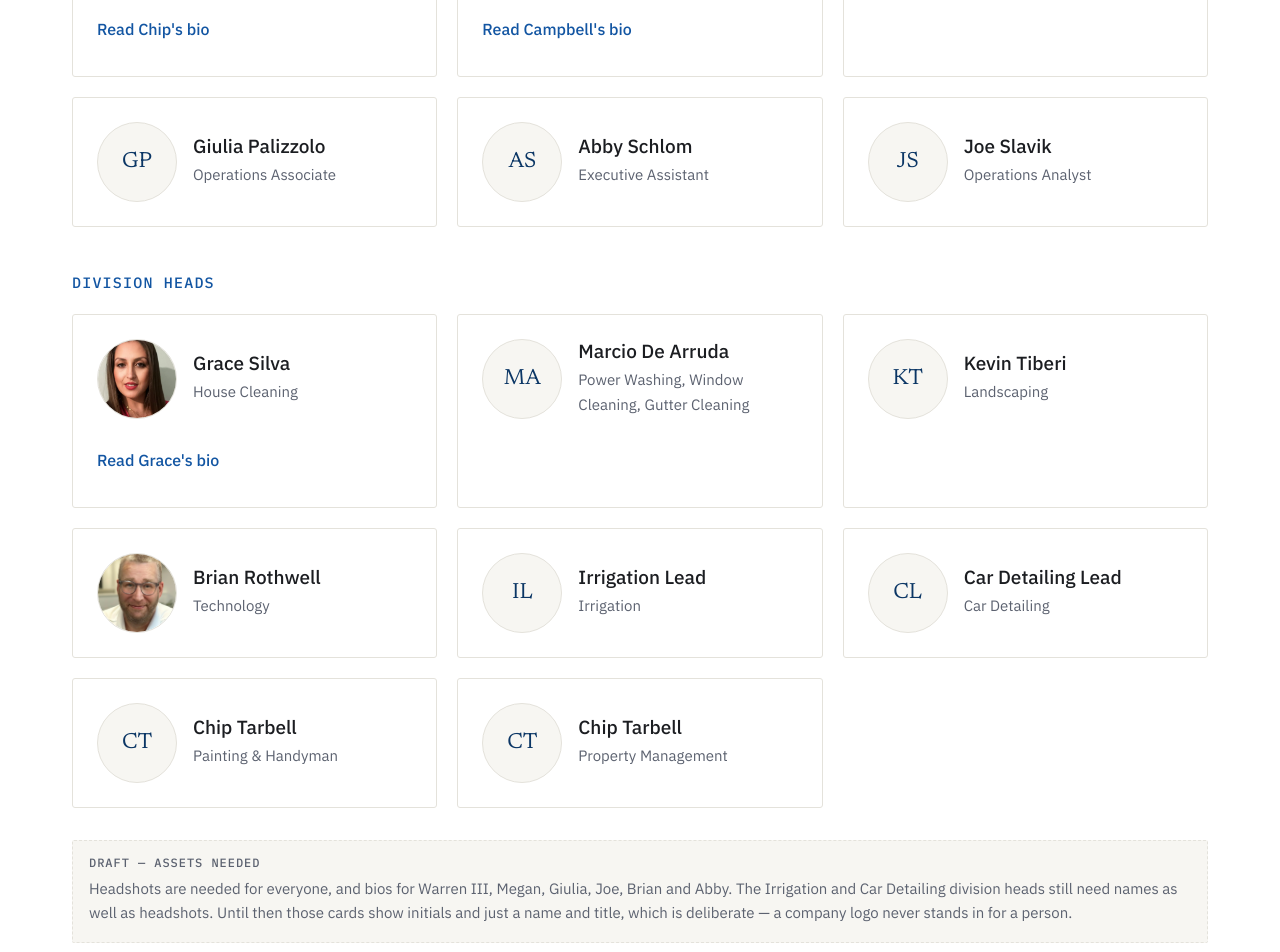
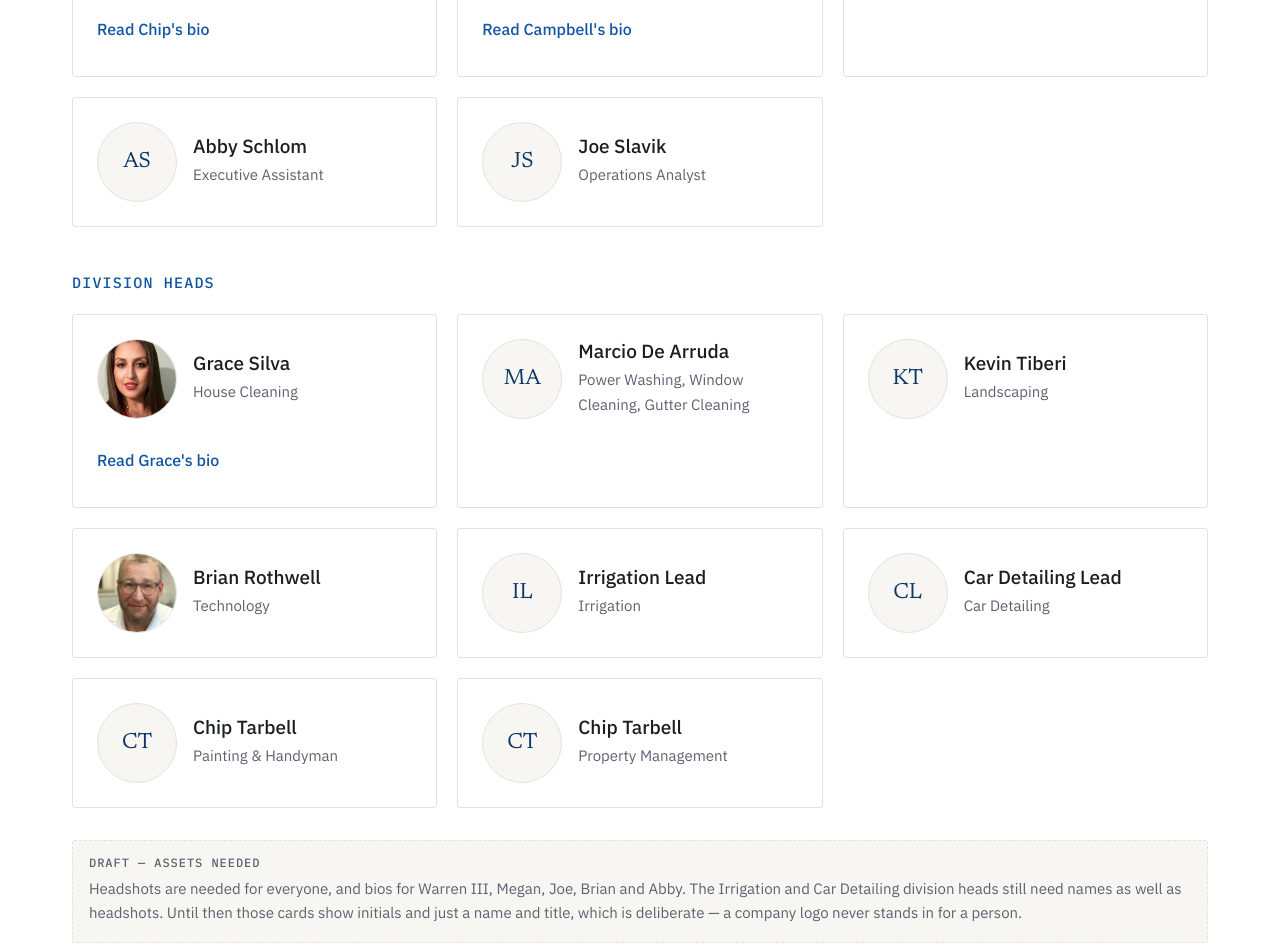
Before and after one commit to crossservicesgroup-ai/CrossServicesSite, a Next.js app: page /about in a window 1280 px wide. Shown: the part 1580-2532 px from the top of the page. Built offline with nearby package versions, Linux system fonts and the light colour scheme.

Commit message:
Remove Giulia from team page and gallery photo from window washing
Co-Authored-By: Claude Sonnet 5 <noreply@anthropic.com>

```diff
--- a/app/about/page.tsx
+++ b/app/about/page.tsx
@@ -77,8 +77,8 @@ export default function AboutPage() {
         <p className="mt-8 rounded-[2px] border border-dashed border-line bg-paper p-4 text-[15px] text-muted">
           <span className="type-eyebrow block text-muted">Draft — assets needed</span>
           <span className="mt-2 block">
-            Headshots are needed for everyone, and bios for Warren III, Megan, Giulia,
-            Joe, Brian and Abby. The Irrigation and Car Detailing division heads still
+            Headshots are needed for everyone, and bios for Warren III, Megan, Joe,
+            Brian and Abby. The Irrigation and Car Detailing division heads still
             need names as well as headshots. Until then those cards show initials and
             just a name and title, which is deliberate — a company logo never stands
             in for a person.
--- a/content/services.ts
+++ b/content/services.ts
@@ -210,11 +210,7 @@ export const services: Service[] = [
     brandId: "new-view",
     related: ["power-washing", "gutter-cleaning", "residential-cleaning"],
     heroImage: "/images/services/window-washing-hero.png",
-    gallery: [
-      "/images/services/window-washing-1.png",
-      "/images/services/window-washing-2.jpg",
-      "/images/services/window-washing-3.jpg",
-    ],
+    gallery: [],
     faqs: [
       {
         q: "Do you clean screens and sills too, or just the glass?",
--- a/content/team.ts
+++ b/content/team.ts
@@ -62,13 +62,6 @@ export const team: TeamMember[] = [
     name: "Megan Griffith",
     title: "Customer Development Manager",
     photo: "/images/team/megan-griffith.png",
-    bio: null, // [NEEDS INPUT] bio
-  },
-  {
-    id: "giulia-palizzolo",
-    name: "Giulia Palizzolo",
-    title: "Operations Associate",
-    photo: null, // [NEEDS INPUT] headshot
     bio: null, // [NEEDS INPUT] bio
   },
   {
```
Also changed, not shown: 1 other file (tests, documents, lock files or other folders).
